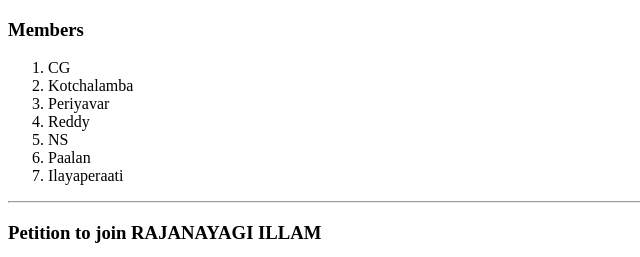
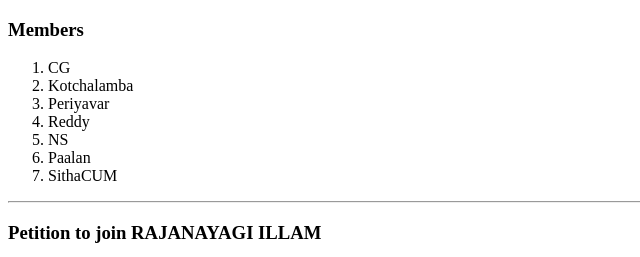
Before and after one commit to Nithin-NSR/NS, a plain HTML site: page member.html in a window 1280 px wide. Shown: the top 257 px of the page, 0-640 px from the left. Drawn offline with Linux system fonts and the light colour scheme.

Commit message:
Update member.html

```diff
--- a/member.html
+++ b/member.html
@@ -13,7 +13,7 @@
       <li>Reddy</li>
       <li>NS</li>
       <li>Paalan</li>
-      <li>Ilayaperaati</li>
+      <li>SithaCUM</li>
     </ol>
     <hr>
     <h3>Petition to join RAJANAYAGI ILLAM</h3>
```
